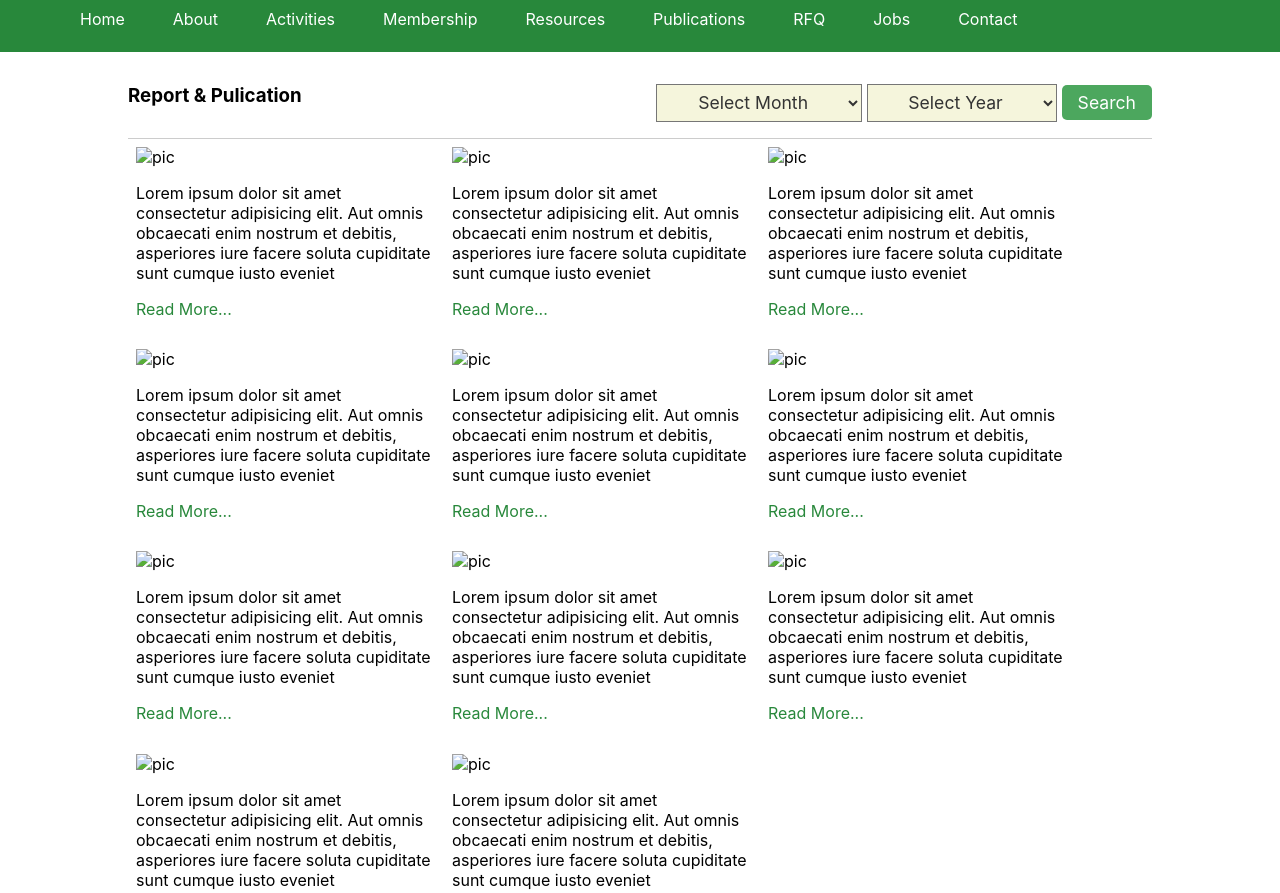
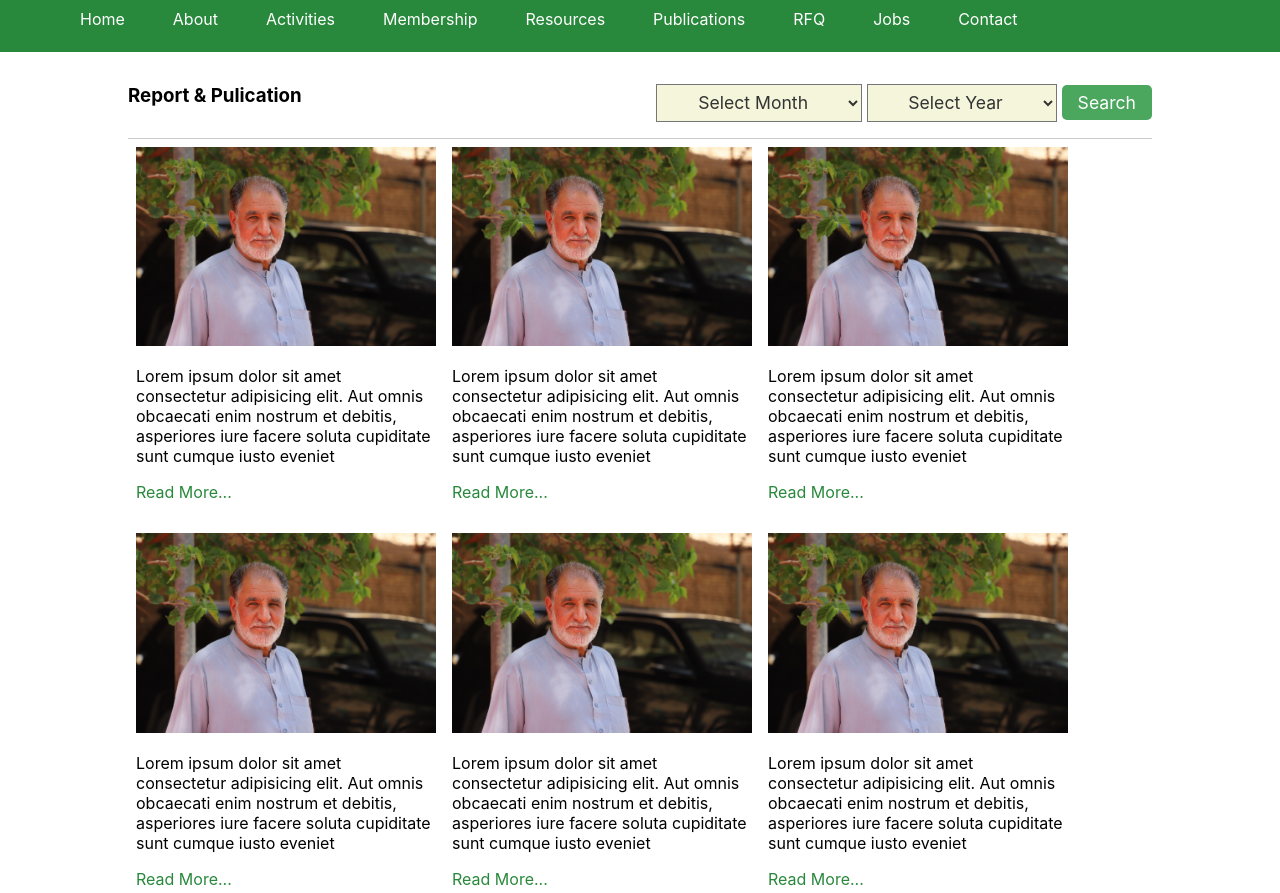
Before and after one commit to jafar-fahimi/acbar, a plain HTML site: page resources/latest-reports.html in a window 1280 px wide. Shown: the part 182-1075 px from the top of the page. Drawn offline with Linux system fonts and the light colour scheme.

Commit message:
copyright changed

```diff
--- a/resources/latest-reports.html
+++ b/resources/latest-reports.html
@@ -151,7 +151,7 @@
       </div>
       <div class="main-middle">
         <div class="main-middle-item">
-          <img class="main-middle-img" src="../old-man.jpg" alt="pic" />
+          <img class="main-middle-img" src="../img/old-man.jpg" alt="pic" />
           <p class="item-description">
             Lorem ipsum dolor sit amet consectetur adipisicing elit. Aut omnis obcaecati enim nostrum et
             debitis, asperiores iure facere soluta cupiditate sunt cumque iusto eveniet
@@ -159,7 +159,7 @@
           <a href="google.com" class="read-more">Read More...</a>
         </div>
         <div class="main-middle-item">
-          <img class="main-middle-img" src="../old-man.jpg" alt="pic" />
+          <img class="main-middle-img" src="../img/old-man.jpg" alt="pic" />
           <p class="item-description">
             Lorem ipsum dolor sit amet consectetur adipisicing elit. Aut omnis obcaecati enim nostrum et
             debitis, asperiores iure facere soluta cupiditate sunt cumque iusto eveniet
@@ -167,7 +167,7 @@
           <a href="google.com" class="read-more">Read More...</a>
         </div>
         <div class="main-middle-item">
-          <img class="main-middle-img" src="../old-man.jpg" alt="pic" />
+          <img class="main-middle-img" src="../img/old-man.jpg" alt="pic" />
           <p class="item-description">
             Lorem ipsum dolor sit amet consectetur adipisicing elit. Aut omnis obcaecati enim nostrum et
             debitis, asperiores iure facere soluta cupiditate sunt cumque iusto eveniet
@@ -175,7 +175,7 @@
           <a href="google.com" class="read-more">Read More...</a>
         </div>
         <div class="main-middle-item">
-          <img class="main-middle-img" src="../old-man.jpg" alt="pic" />
+          <img class="main-middle-img" src="../img/old-man.jpg" alt="pic" />
           <p class="item-description">
             Lorem ipsum dolor sit amet consectetur adipisicing elit. Aut omnis obcaecati enim nostrum et
             debitis, asperiores iure facere soluta cupiditate sunt cumque iusto eveniet
@@ -183,7 +183,7 @@
           <a href="google.com" class="read-more">Read More...</a>
         </div>
         <div class="main-middle-item">
-          <img class="main-middle-img" src="../old-man.jpg" alt="pic" />
+          <img class="main-middle-img" src="../img/old-man.jpg" alt="pic" />
           <p class="item-description">
             Lorem ipsum dolor sit amet consectetur adipisicing elit. Aut omnis obcaecati enim nostrum et
             debitis, asperiores iure facere soluta cupiditate sunt cumque iusto eveniet
@@ -191,7 +191,7 @@
           <a href="google.com" class="read-more">Read More...</a>
         </div>
         <div class="main-middle-item">
-          <img class="main-middle-img" src="../old-man.jpg" alt="pic" />
+          <img class="main-middle-img" src="../img/old-man.jpg" alt="pic" />
           <p class="item-description">
             Lorem ipsum dolor sit amet consectetur adipisicing elit. Aut omnis obcaecati enim nostrum et
             debitis, asperiores iure facere soluta cupiditate sunt cumque iusto eveniet
@@ -199,7 +199,7 @@
           <a href="google.com" class="read-more">Read More...</a>
         </div>
         <div class="main-middle-item">
-          <img class="main-middle-img" src="../old-man.jpg" alt="pic" />
+          <img class="main-middle-img" src="../img/old-man.jpg" alt="pic" />
           <p class="item-description">
             Lorem ipsum dolor sit amet consectetur adipisicing elit. Aut omnis obcaecati enim nostrum et
             debitis, asperiores iure facere soluta cupiditate sunt cumque iusto eveniet
@@ -207,7 +207,7 @@
           <a href="google.com" class="read-more">Read More...</a>
         </div>
         <div class="main-middle-item">
-          <img class="main-middle-img" src="../old-man.jpg" alt="pic" />
+          <img class="main-middle-img" src="../img/old-man.jpg" alt="pic" />
           <p class="item-description">
             Lorem ipsum dolor sit amet consectetur adipisicing elit. Aut omnis obcaecati enim nostrum et
             debitis, asperiores iure facere soluta cupiditate sunt cumque iusto eveniet
@@ -215,7 +215,7 @@
           <a href="google.com" class="read-more">Read More...</a>
         </div>
         <div class="main-middle-item">
-          <img class="main-middle-img" src="../old-man.jpg" alt="pic" />
+          <img class="main-middle-img" src="../img/old-man.jpg" alt="pic" />
           <p class="item-description">
             Lorem ipsum dolor sit amet consectetur adipisicing elit. Aut omnis obcaecati enim nostrum et
             debitis, asperiores iure facere soluta cupiditate sunt cumque iusto eveniet
@@ -223,7 +223,7 @@
           <a href="google.com" class="read-more">Read More...</a>
         </div>
         <div class="main-middle-item">
-          <img class="main-middle-img" src="../old-man.jpg" alt="pic" />
+          <img class="main-middle-img" src="../img/old-man.jpg" alt="pic" />
           <p class="item-description">
             Lorem ipsum dolor sit amet consectetur adipisicing elit. Aut omnis obcaecati enim nostrum et
             debitis, asperiores iure facere soluta cupiditate sunt cumque iusto eveniet
@@ -231,7 +231,7 @@
           <a href="google.com" class="read-more">Read More...</a>
         </div>
         <div class="main-middle-item">
-          <img class="main-middle-img" src="../old-man.jpg" alt="pic" />
+          <img class="main-middle-img" src="../img/old-man.jpg" alt="pic" />
           <p class="item-description">
             Lorem ipsum dolor sit amet consectetur adipisicing elit. Aut omnis obcaecati enim nostrum et
             debitis, asperiores iure facere soluta cupiditate sunt cumque iusto eveniet
@@ -276,7 +276,7 @@
           </ul>
         </div>
       </section>
-      <p class="copyright">© Copyright 2021. All rights reserved. Powered By: Aryan ICT Solution</p>
+      <p class="copyright">© Copyright 2021. made by: Jafar Fahimi</p>
     </footer>
   </body>
 </html>
```
Also changed, not shown: about/background.html (+1 -1 lines), about/strategic-plan.html (+1 -1 lines), home.html (+1 -1 lines), jobs/job-center.html (+1 -1 lines), jobs/scholarships.html (+1 -1 lines), membership/member-list.html (+1 -1 lines).
